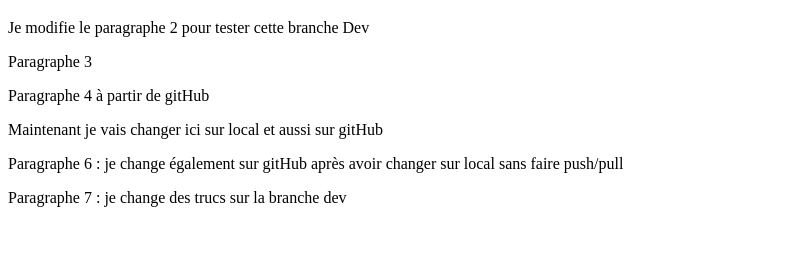
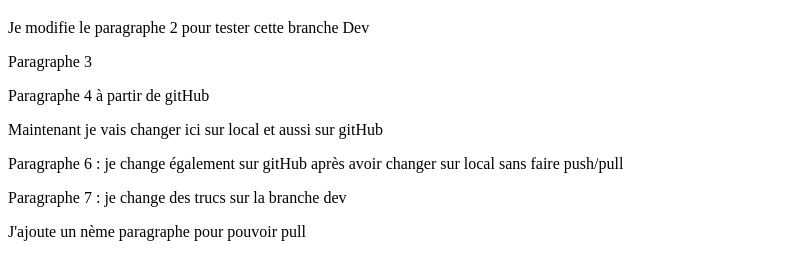
Before and after one commit to Faniry1015/TestGit, a plain HTML site: page index.html in a window 1280 px wide. Shown: the part 177-456 px from the top of the page, without its empty margins (0-795 px from the left). Drawn offline with Linux system fonts and the light colour scheme.

Commit message:
Update index.html

```diff
--- a/index.html
+++ b/index.html
@@ -32,6 +32,9 @@
         <p>
             Paragraphe 7 : je change des trucs sur la branche dev
         </p>
+        <p>
+            J'ajoute un nème paragraphe pour pouvoir pull
+        </p>
     </header>
 </body>
 </html>
```
